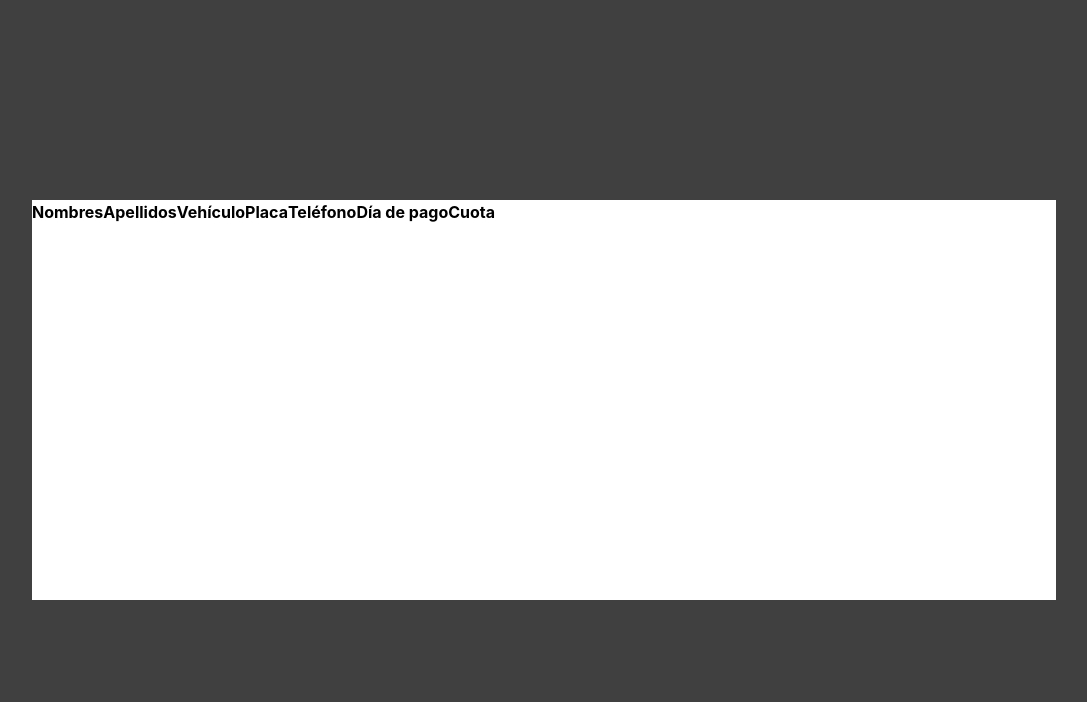
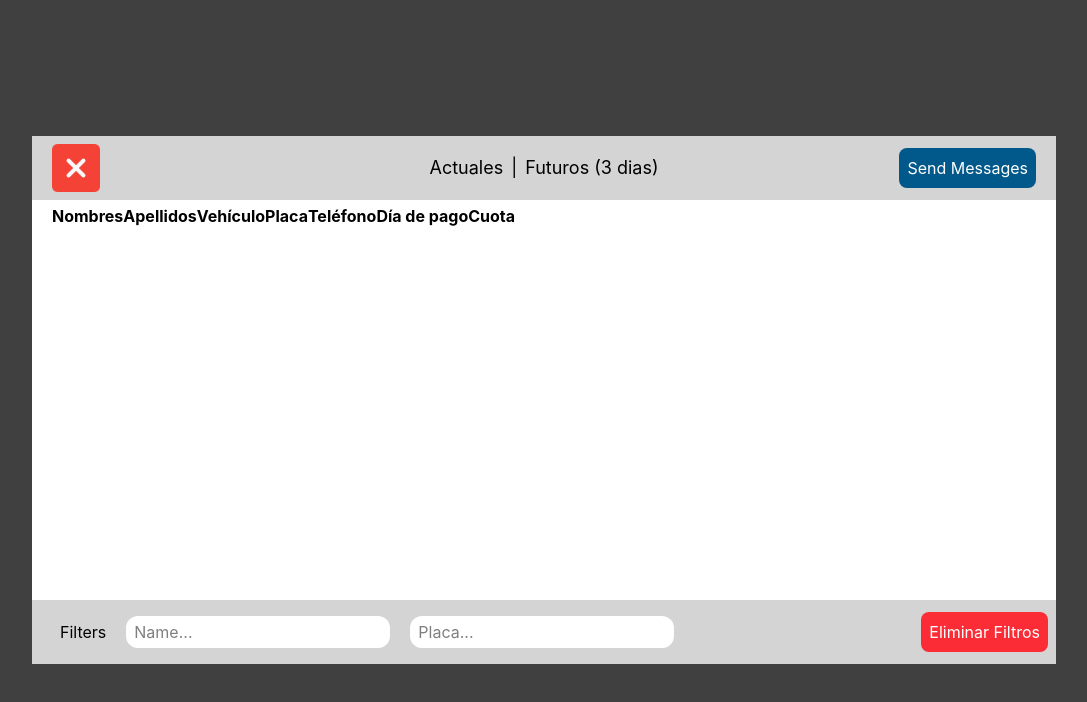
Before and after one commit to ale02code/whatsapp-reminder-app, a React (Vite) app: page / in a window 1280 px wide. Both pictures are taken after a click on the button "Confirmar Archivo". Shown: the top 702 px of the page, without its empty margins (96-1183 px from the left). Built offline with nearby package versions, Linux system fonts and the light colour scheme.

Commit message:
feat: add filters for name and plate

```diff
--- a/src/components/CreditView.jsx
+++ b/src/components/CreditView.jsx
@@ -1,11 +1,23 @@
 import { useCreditViewContext } from "../contexts/CreditViewContext";
 import { useDataContext } from "../contexts/DataContext";
-import { useEffect } from "react";
+import { useEffect, useState } from "react";
+import FiltersSearch from "./FiltersSearch";
+import removeImg from "../imgs/remove.png";
 
 function CreditView() {
   // Contexts
   const { visibility, setVisibility } = useCreditViewContext();
   const { data } = useDataContext();
+
+  // UseStates
+  const [filterName, setFilterName] = useState("");
+  const [filterPlate, setFilterPlate] = useState("");
+
+  const filteredData = data.filter(
+    (row) =>
+      row.name?.toLowerCase().includes(filterName.toLowerCase()) &&
+      row.license_plate?.toLowerCase().includes(filterPlate.toLowerCase()),
+  );
 
   useEffect(() => {
     console.log(data);
@@ -15,11 +27,27 @@ function CreditView() {
     <div
       className={
         visibility
-          ? "absolute h-screen w-screen bg-black/75 flex justify-center items-center"
+          ? "absolute h-screen w-screen bg-black/75 flex flex-col justify-center items-center"
           : "hidden"
       }
     >
-      <section className="h-[400px] min-w-[600px] w-4/5 bg-white">
+      <header className="bg-neutral-300 h-16 w-4/5 p-2 flex justify-center items-center relative">
+        <img
+          className="h-12 absolute left-5"
+          onClick={() => setVisibility(!visibility)}
+          src={removeImg}
+          alt="x-icon"
+        />
+        <nav className="flex justify-center items-center gap-2 text-lg">
+          <li className="list-none cursor-pointer">Actuales</li>
+          <p>|</p>
+          <li className="list-none cursor-pointer">Futuros (3 dias)</li>
+        </nav>
+        <button className="absolute right-5 bg-sky-800 text-white p-2 rounded-lg">
+          Send Messages
+        </button>
+      </header>
+      <section className="h-100 min-w-150 w-4/5 bg-white overflow-x-hidden overflow-y-auto py-1 px-5">
         <table>
           <thead>
             <tr>
@@ -33,8 +61,8 @@ function CreditView() {
             </tr>
           </thead>
           <tbody>
-            {data.map((row, index) => (
-              <tr key={index}>
+            {filteredData.map((row, _) => (
+              <tr key={_}>
                 <td>{row.name}</td>
                 <td>{row.lastName}</td>
                 <td>{row.model}</td>
@@ -47,6 +75,12 @@ function CreditView() {
           </tbody>
         </table>
       </section>
+      <FiltersSearch
+        filterName={filterName}
+        setFilterName={setFilterName}
+        filterPlate={filterPlate}
+        setFilterPlate={setFilterPlate}
+      />
     </div>
   );
 }
--- /dev/null
+++ b/src/components/FiltersSearch.jsx
@@ -0,0 +1,39 @@
+function FiltersSearch({
+  filterName,
+  setFilterName,
+  filterPlate,
+  setFilterPlate,
+}) {
+  return (
+    <footer className="bg-neutral-300 h-16 w-4/5 p-2 flex gap-5 justify-between items-center relative">
+      <div className="flex gap-5 justify-center items-center px-5">
+        Filters
+        <input
+          type="text"
+          className="bg-white py-1 px-2 rounded-xl outline-none"
+          placeholder="Name..."
+          value={filterName}
+          onChange={(e) => setFilterName(e.target.value)}
+        />
+        <input
+          type="text"
+          className="bg-white py-1 px-2 rounded-xl outline-none"
+          placeholder="Placa..."
+          value={filterPlate}
+          onChange={(e) => setFilterPlate(e.target.value)}
+        />
+      </div>
+      <button
+        className="p-2 bg-red-500 text-white rounded-lg"
+        onClick={() => {
+          setFilterName("");
+          setFilterPlate("");
+        }}
+      >
+        Eliminar Filtros
+      </button>
+    </footer>
+  );
+}
+
+export default FiltersSearch;
```
Also changed, not shown: src/imgs/remove.png (added).
